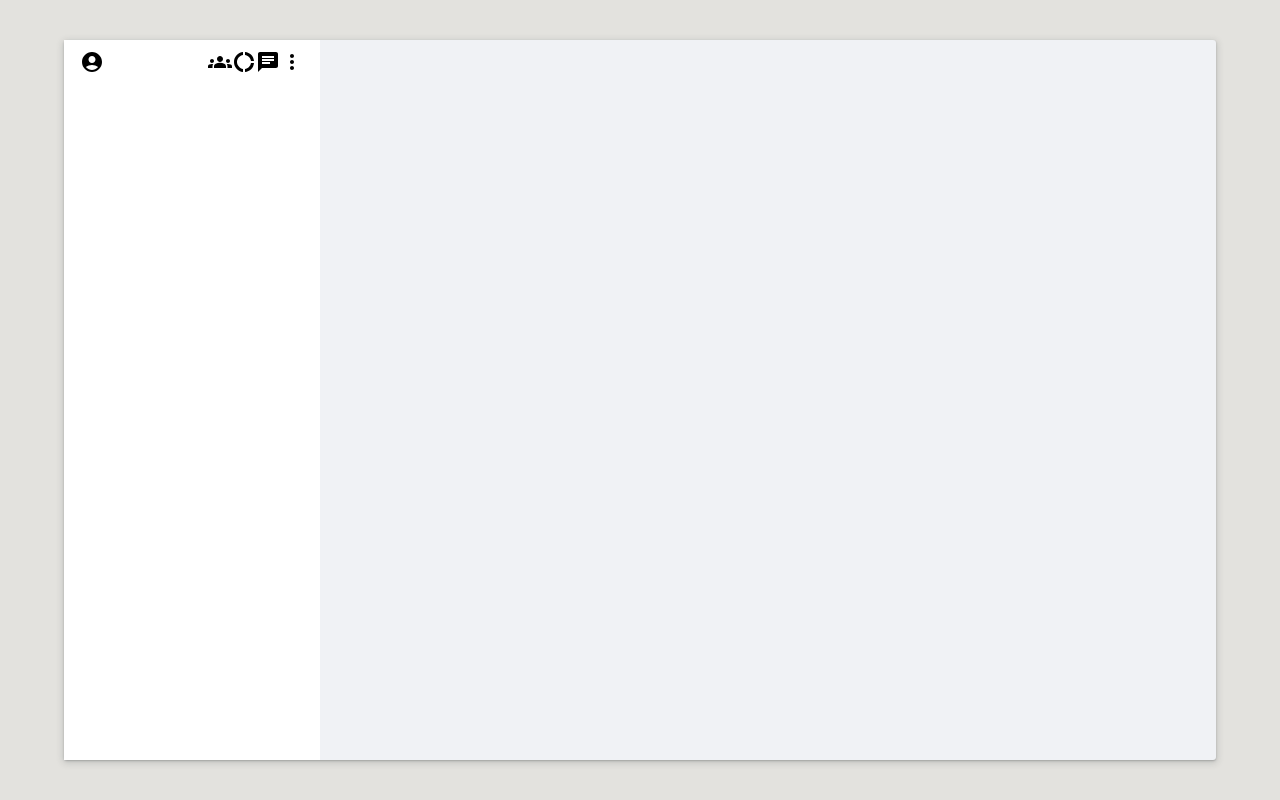
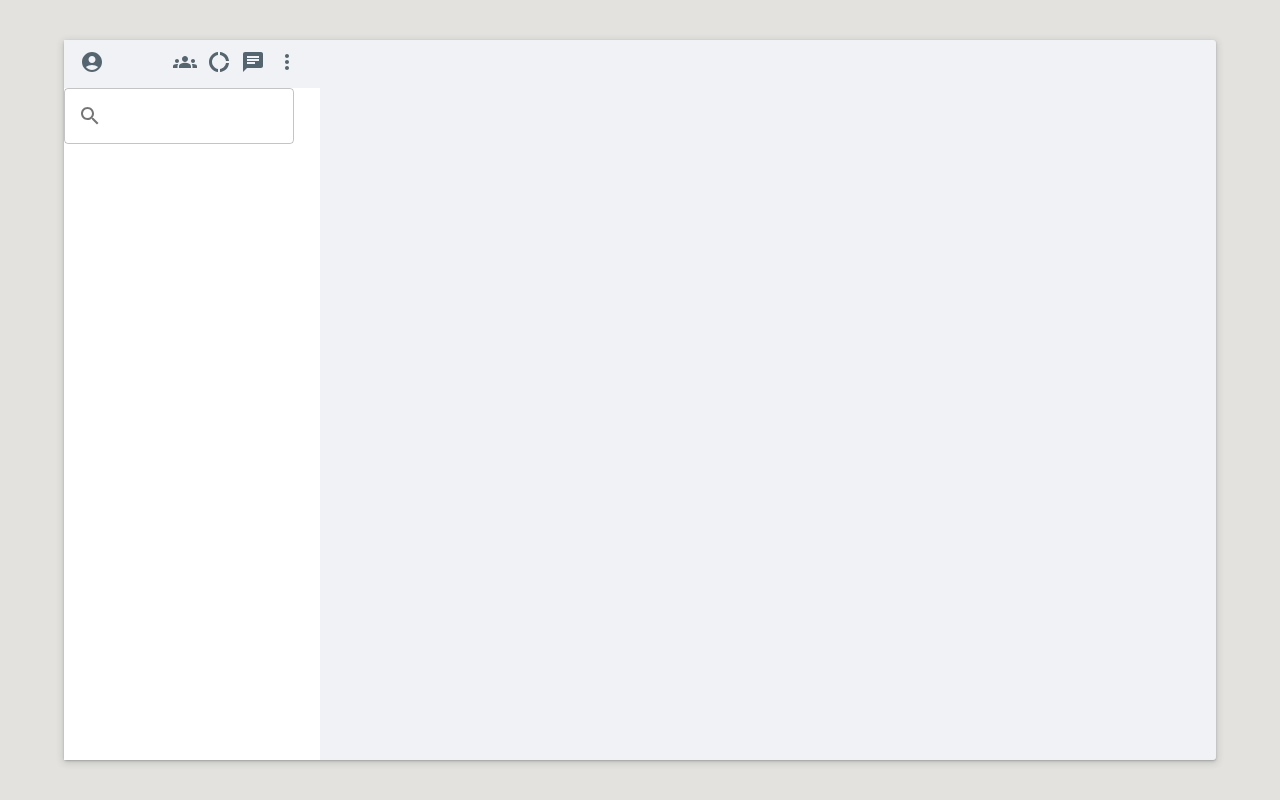
Before and after one commit to RHShoumik/whatsapp-clone, a React (Create React App) app: page / in a window 1280 px wide. Built offline with nearby package versions, Linux system fonts and the light colour scheme; the HTML template or start-up script is replaced by a standard one.

Commit message:
search box

```diff
--- a/src/index.scss
+++ b/src/index.scss
@@ -1,3 +1,5 @@
+@import "variables.scss";
+
 * {
   margin: 0;
   padding: 0;
@@ -15,3 +17,6 @@ code {
   font-family: source-code-pro, Menlo, Monaco, Consolas, 'Courier New',
     monospace;
 }
+.icon{
+  color: $icon-color;
+}
--- a/src/layout/sidebar/Sidebar.js
+++ b/src/layout/sidebar/Sidebar.js
@@ -5,24 +5,35 @@ import GroupsIcon from '@mui/icons-material/Groups';
 import DonutLargeIcon from '@mui/icons-material/DonutLarge';
 import ChatIcon from '@mui/icons-material/Chat';
 import MoreVertIcon from '@mui/icons-material/MoreVert';
+import SearchIcon from '@mui/icons-material/Search';
 
 import "./Sidebar.scss"
+import { Input, InputAdornment, TextField } from "@mui/material";
 
 const Sidebar = () => {
   return (
     <div className="Sidebar">
       <div className="Sidebar--header">
         <div className="Sidebar--header--left">
-          <AccountCircleIcon />
+          <AccountCircleIcon className="icon" />
         </div>
         <div className="Sidebar--header--right">
-          <GroupsIcon />
-          <DonutLargeIcon />
-          <ChatIcon />
-          <MoreVertIcon />
+          <GroupsIcon className="Sidebar--header--right--items icon"/>
+          <DonutLargeIcon className="Sidebar--header--right--items icon" />
+          <ChatIcon className="Sidebar--header--right--items icon" />
+          <MoreVertIcon className="Sidebar--header--right--items icon" />
         </div>
       </div>
       <div className="Sidebar--search">
+        <div className="Sidebar--search--search-box">
+          <TextField
+            sx={{width:"18vw", height:"48px" }}
+            InputProps={{
+              startAdornment: <InputAdornment position="start"><SearchIcon /></InputAdornment>,
+            }}
+          />
+        </div>
+        <div className="Sidebar--search--icon"></div>
 
       </div>
       <div className="Sidebar--chats">
--- a/src/layout/sidebar/Sidebar.scss
+++ b/src/layout/sidebar/Sidebar.scss
@@ -1,3 +1,5 @@
+ @import "../../variables.scss";
+
 .Sidebar{
 
     background-color: #fff;
@@ -8,12 +10,23 @@
         display: flex;
         justify-content: space-between;
         padding: 10px 16px;
+        background-color: $primary-color;
 
 
         &--left{
 
         }
         &--right{
+            &--items{
+                padding-inline: 5px;
+            }
+        }
+    }
+    &--search{
+        &--search-box{
+
+        }
+        &--icon{
 
         }
     }
--- /dev/null
+++ b/src/variables.scss
@@ -0,0 +1,2 @@
+$icon-color : #54656F;
+$primary-color: #F0F2F5;
```
